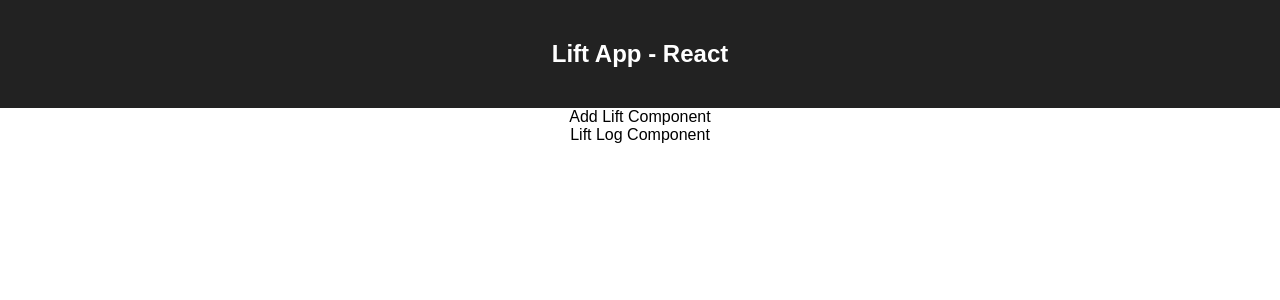
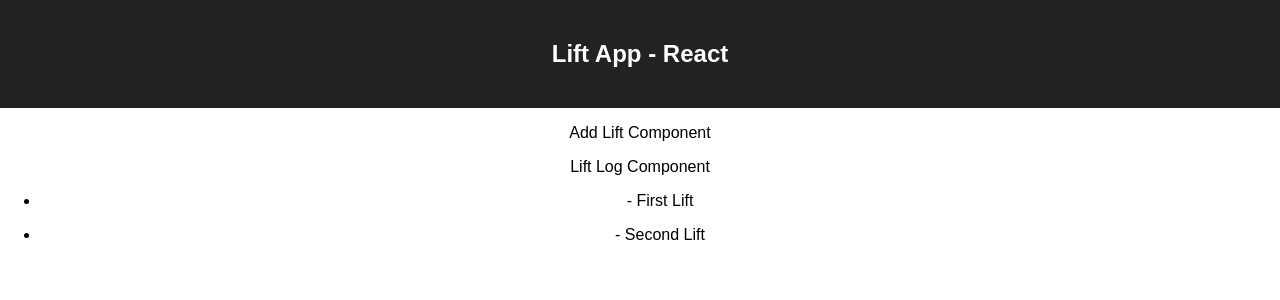
Before and after one commit to mjm3853/lift-react, a React (Create React App) app: page / in a window 1280 px wide. Shown: the top 300 px of the page. Built offline with nearby package versions, Linux system fonts and the light colour scheme; the HTML template or start-up script is replaced by a standard one.

Commit message:
added some structure for the lift log

```diff
--- a/src/components/AddLift/AddLift.js
+++ b/src/components/AddLift/AddLift.js
@@ -3,7 +3,9 @@ import React, { Component } from 'react';
 class AddLift extends Component {
     render() {
         return (
-            <div>Add Lift Component</div>
+            <div className="AddLift">
+                <p>Add Lift Component</p>
+            </div>
         );
     }
 }
--- a/src/components/LiftLog/LiftLog.js
+++ b/src/components/LiftLog/LiftLog.js
@@ -1,9 +1,20 @@
 import React, { Component } from 'react';
+import LoggedLift from './LoggedLift'
 
 class LiftLog extends Component {
     render() {
         return (
-            <div>Lift Log Component</div>
+            <div>
+                <p>Lift Log Component</p>
+                <ul>
+                    <li>
+                        <LoggedLift name="First Lift" />
+                    </li>
+                    <li>
+                        <LoggedLift name="Second Lift" />
+                    </li>
+                </ul>
+            </div>
         );
     }
 }
--- /dev/null
+++ b/src/components/LiftLog/LoggedLift.js
@@ -0,0 +1,13 @@
+import React, { Component } from 'react';
+
+class LoggedLift extends Component {
+    render() {
+        return (
+            <div>
+                <p>- {this.props.name}</p>
+            </div>
+        );
+    }
+}
+
+export default LoggedLift;
```
